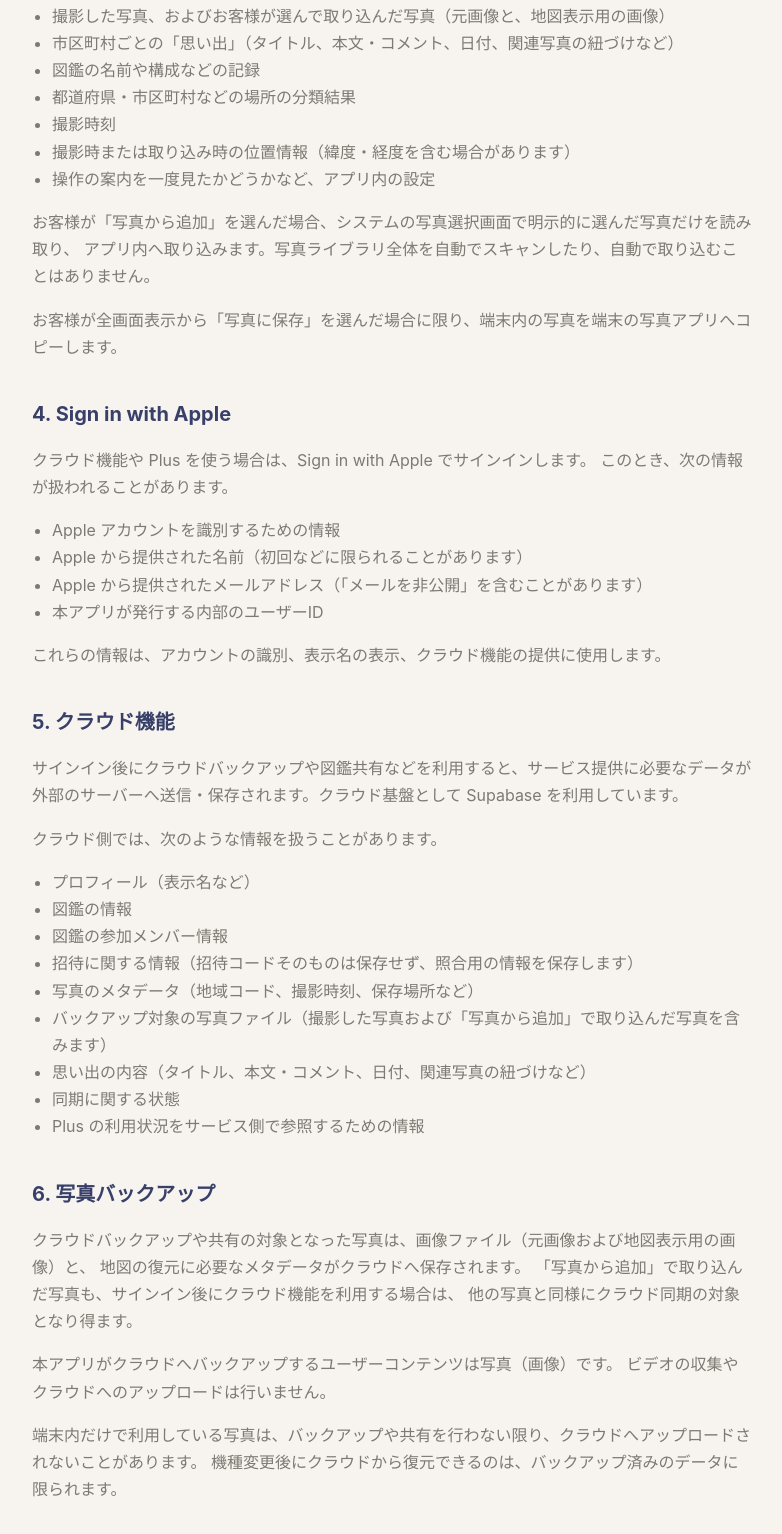
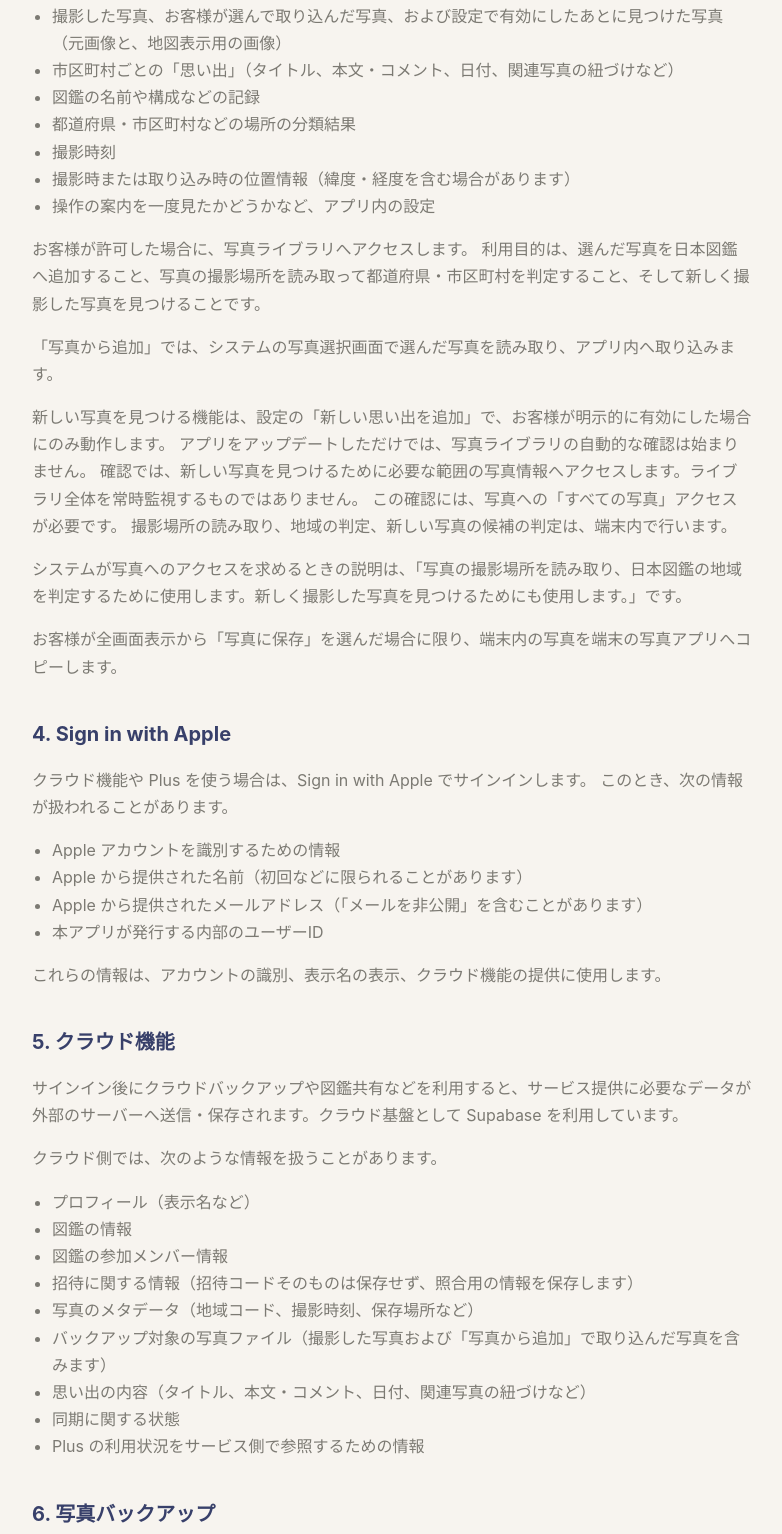
Before and after one commit to dmat913/nihon-zukan-site, a plain HTML site: page privacy/index.html in a window 1280 px wide. Shown: the part 831-2365 px from the top of the page, without its empty margins (248-1030 px from the left). Drawn offline with Linux system fonts and the light colour scheme.

Commit message:
docs(privacy): describe opt-in new photo detection for 1.7.0
Explain library access, on-device place matching, and cloud backup only when the user signs in.

```diff
--- a/privacy/index.html
+++ b/privacy/index.html
@@ -28,7 +28,7 @@
       <h1 class="page-title">プライバシーポリシー</h1>
       <p class="page-lead">
         日本図鑑（以下「本アプリ」）における、お客様の情報の取り扱いについて説明します。
-        制定日：2026年7月28日　最終改定日：2026年9月15日
+        制定日：2026年7月28日　最終改定日：2026年9月28日
       </p>
 
       <h2>1. はじめに</h2>
@@ -55,7 +55,7 @@
       <h2>3. 端末内に保存される情報</h2>
       <p>本アプリは、お客様の端末内（アプリ専用領域）に、次のような情報を保存することがあります。</p>
       <ul>
-        <li>撮影した写真、およびお客様が選んで取り込んだ写真（元画像と、地図表示用の画像）</li>
+        <li>撮影した写真、お客様が選んで取り込んだ写真、および設定で有効にしたあとに見つけた写真（元画像と、地図表示用の画像）</li>
         <li>市区町村ごとの「思い出」（タイトル、本文・コメント、日付、関連写真の紐づけなど）</li>
         <li>図鑑の名前や構成などの記録</li>
         <li>都道府県・市区町村などの場所の分類結果</li>
@@ -64,8 +64,21 @@
         <li>操作の案内を一度見たかどうかなど、アプリ内の設定</li>
       </ul>
       <p>
-        お客様が「写真から追加」を選んだ場合、システムの写真選択画面で明示的に選んだ写真だけを読み取り、
-        アプリ内へ取り込みます。写真ライブラリ全体を自動でスキャンしたり、自動で取り込むことはありません。
+        お客様が許可した場合に、写真ライブラリへアクセスします。
+        利用目的は、選んだ写真を日本図鑑へ追加すること、写真の撮影場所を読み取って都道府県・市区町村を判定すること、そして新しく撮影した写真を見つけることです。
+      </p>
+      <p>
+        「写真から追加」では、システムの写真選択画面で選んだ写真を読み取り、アプリ内へ取り込みます。
+      </p>
+      <p>
+        新しい写真を見つける機能は、設定の「新しい思い出を追加」で、お客様が明示的に有効にした場合にのみ動作します。
+        アプリをアップデートしただけでは、写真ライブラリの自動的な確認は始まりません。
+        確認では、新しい写真を見つけるために必要な範囲の写真情報へアクセスします。ライブラリ全体を常時監視するものではありません。
+        この確認には、写真への「すべての写真」アクセスが必要です。
+        撮影場所の読み取り、地域の判定、新しい写真の候補の判定は、端末内で行います。
+      </p>
+      <p>
+        システムが写真へのアクセスを求めるときの説明は、「写真の撮影場所を読み取り、日本図鑑の地域を判定するために使用します。新しく撮影した写真を見つけるためにも使用します。」です。
       </p>
       <p>
         お客様が全画面表示から「写真に保存」を選んだ場合に限り、端末内の写真を端末の写真アプリへコピーします。
@@ -108,8 +121,9 @@
       <p>
         クラウドバックアップや共有の対象となった写真は、画像ファイル（元画像および地図表示用の画像）と、
         地図の復元に必要なメタデータがクラウドへ保存されます。
-        「写真から追加」で取り込んだ写真も、サインイン後にクラウド機能を利用する場合は、
-        他の写真と同様にクラウド同期の対象となり得ます。
+        「写真から追加」で取り込んだ写真、および設定で有効にしたあとに追加した新しい写真も、
+        サインイン後にクラウド機能を利用する場合は、他の写真と同様にクラウド同期の対象となり得ます。
+        サインインしておらず、バックアップを使っていない写真は、クラウドへ保存されません。
       </p>
       <p>
         本アプリがクラウドへバックアップするユーザーコンテンツは写真（画像）です。
@@ -134,8 +148,9 @@
         位置情報は、撮影または取り込んだ場所がどの都道府県・市区町村かを判定し、地図へ記録するために使用します。
       </p>
       <p>
-        ライブラリから選択した写真については、写真ライブラリが提供する撮影場所の情報を使い、
-        都道府県・市区町村を判定することがあります。位置情報が使えない写真や、日本国外と判断される写真は、
+        ライブラリから選んだ写真、および設定で有効にしたあとに見つけた新しい写真については、
+        写真ライブラリが提供する撮影場所の情報を使い、都道府県・市区町村を判定することがあります。
+        この判定は端末内で行います。位置情報が使えない写真や、日本国外と判断される写真は、
         取り込まれないことがあります。
       </p>
       <p>
@@ -239,7 +254,7 @@
 
       <p class="note">
         制定日：2026年7月28日<br />
-        最終改定日：2026年9月15日<br />
+        最終改定日：2026年9月28日<br />
         本記載は、現時点の本アプリの仕様に基づく説明です。
       </p>
     </main>
```
